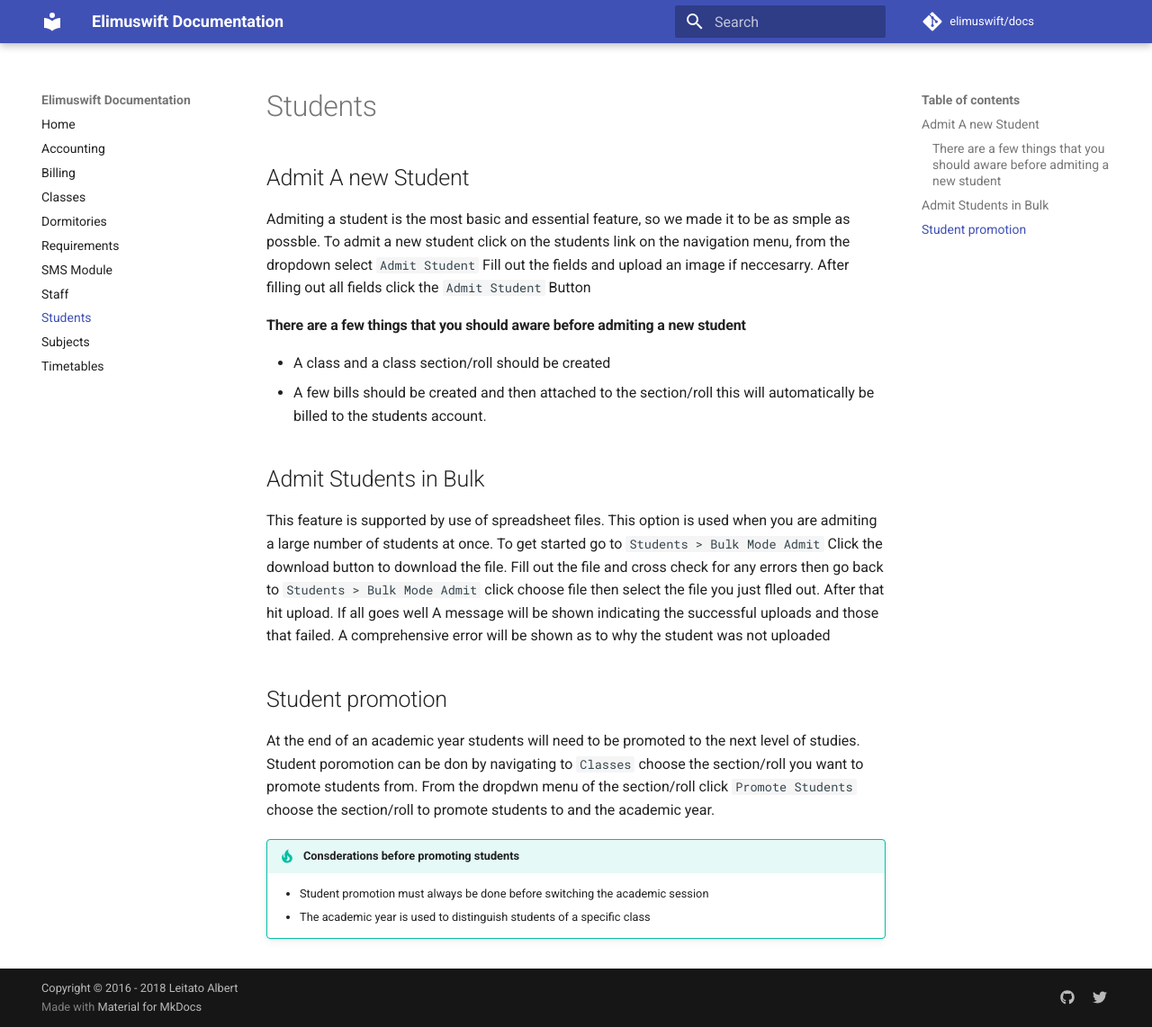
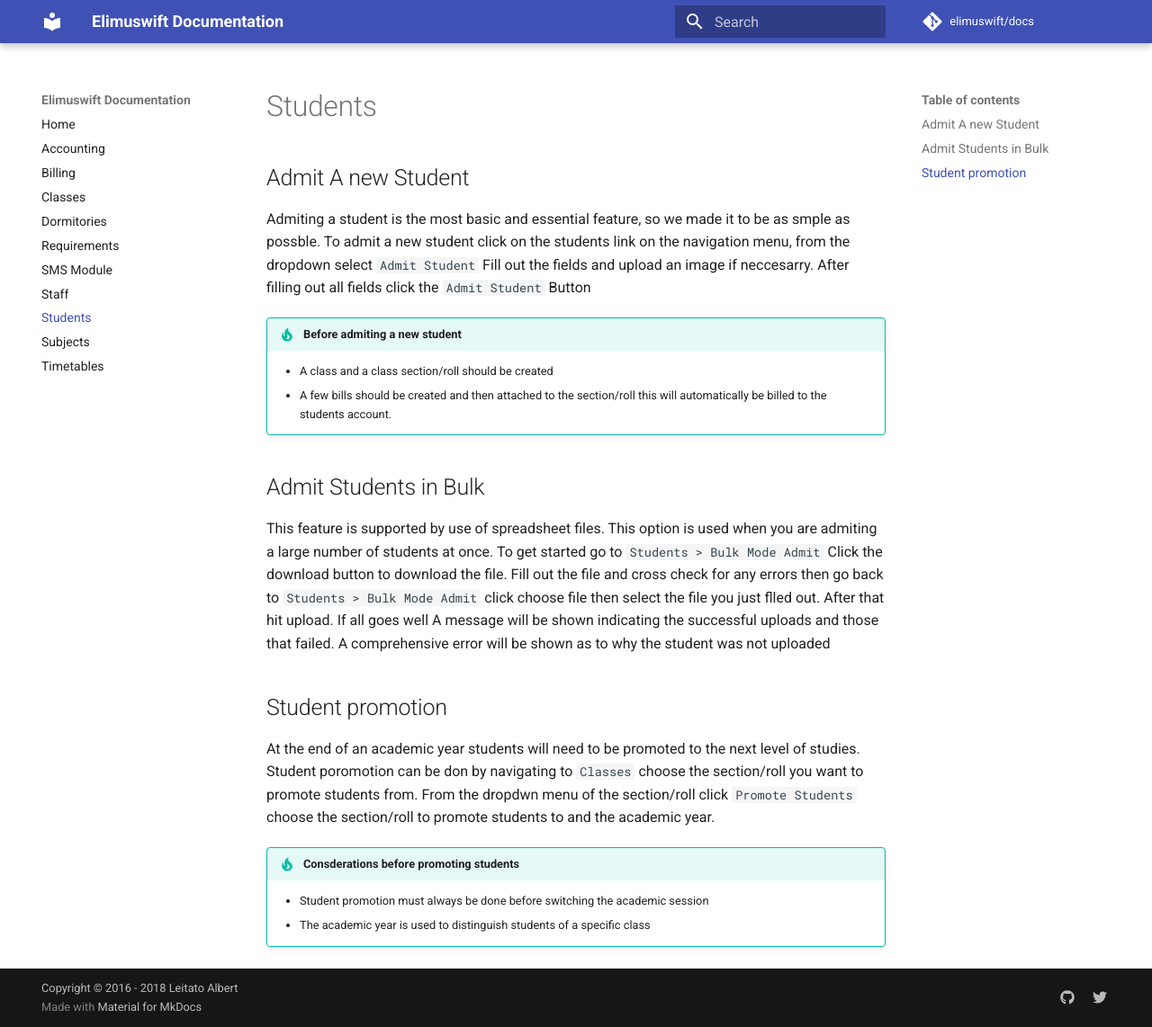
Before and after one commit to Elimuswift/docs, an MkDocs documentation site: the page built from docs/Students.md, in a window 1280 px wide and 1142 px high. Shown: the whole window at 90% size. Built offline with MkDocs 1.6.1 and Material for MkDocs 9.7.7, drawn with Linux system fonts in a browser that asks for light colours; comment, search, counter and statistics services are not loaded.

Commit message:
Chang list into a tip for better visibility

```diff
--- a/docs/Students.md
+++ b/docs/Students.md
@@ -2,15 +2,17 @@
 Admiting a student is the most basic and essential feature, so we made it to be as smple as possble.
 To admit a new student click on the students link on the navigation menu, from the dropdown select `Admit Student`
 Fill out the fields and upload an image if neccesarry. After filling out all fields click the `Admit Student` Button
-#### There are a few things that you should aware before admiting a new student
-- A class and a class section/roll should be created
-- A few bills should be created and then attached to the section/roll this will automatically be billed to the students account.
+
+!!! tip "Before admiting a new student"
+	- A class and a class section/roll should be created
+	- A few bills should be created and then attached to the section/roll this will automatically be billed to the students account.
 
 ## Admit Students in Bulk
 This feature is supported by use of spreadsheet files. This option is used when you are admiting a large number of students at once. To get started go to `Students > Bulk Mode Admit` Click the download button to download the file. Fill out the file and cross check for any errors then go back to `Students > Bulk Mode Admit` click choose file then select the file you just flled out. After that hit upload. If all goes well A message will be shown indicating the successful uploads and those that failed. A comprehensive error will be shown as to why the student was not uploaded
 
 ## Student promotion
 At the end of an academic year students will need to be promoted to the next level of studies. Student poromotion can be don by navigating to `Classes`  choose the section/roll you want to promote students from. From the dropdwn menu of the section/roll click `Promote Students`  choose the section/roll to promote students to and the academic year.
+
 !!! tip "Consderations before promoting students"
 	- Student promotion must always be done before switching the academic session
 	- The academic year is used to distinguish students of a specific class
```
